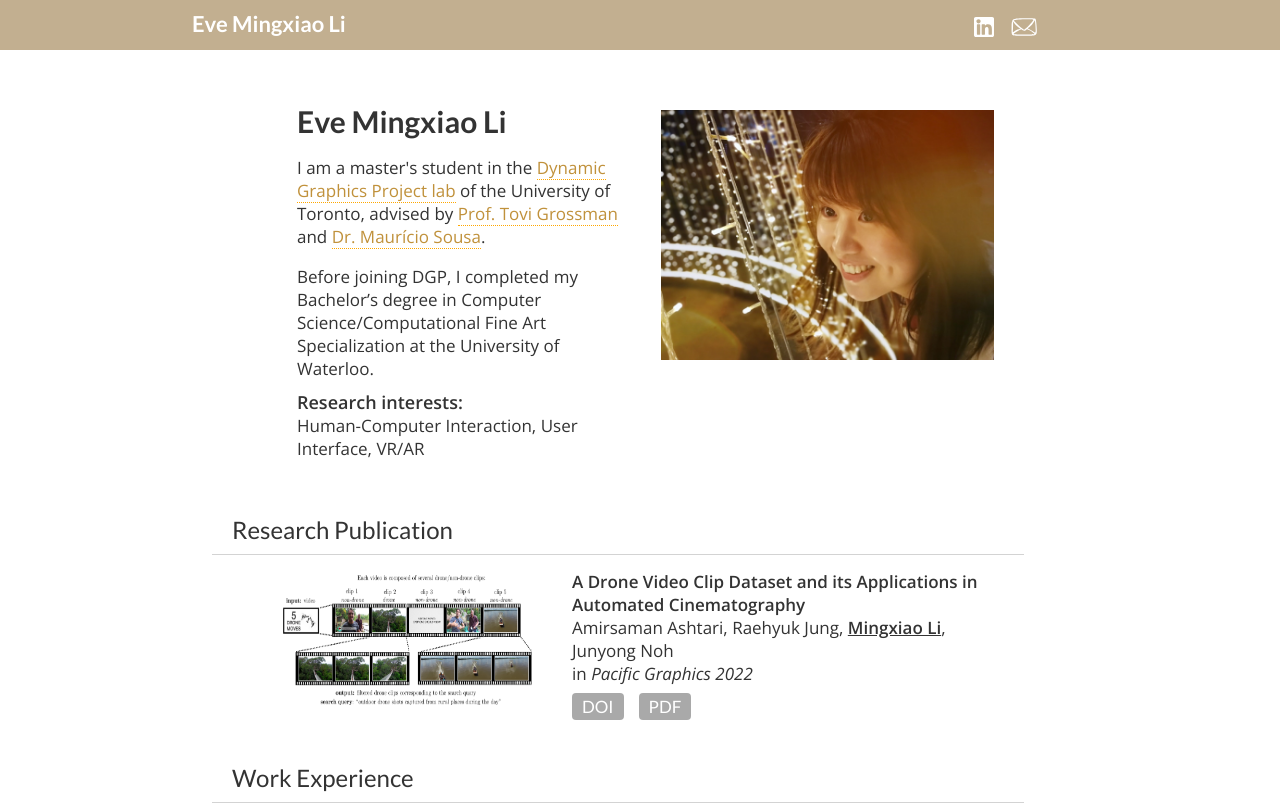
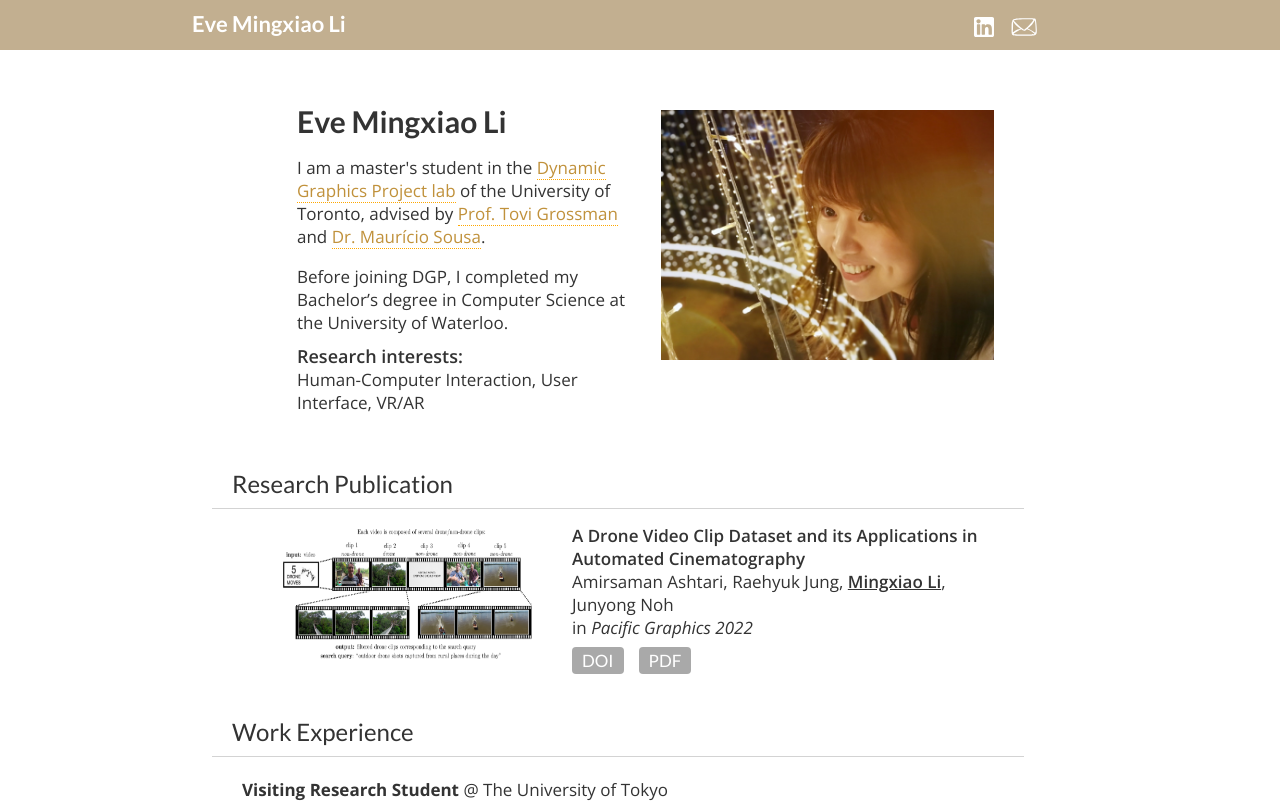
Before and after one commit to evelimx/evelimx.github.io, a React (Create React App) app: page / in a window 1280 px wide. Shown: the top 803 px of the page. Built offline with nearby package versions, Linux system fonts and the light colour scheme; some icons are missing.

Commit message:
update about

```diff
--- a/src/components/about/about.js
+++ b/src/components/about/about.js
@@ -9,7 +9,7 @@ const About = () => (
             </div>
             <div className="paragraph">
                 <p>I am a master's student in the <a href="https://www.dgp.toronto.edu/" target="_blank">Dynamic Graphics Project lab</a> of the University of Toronto, advised by <a href="https://www.tovigrossman.com/" target="_blank">Prof. Tovi Grossman</a> and <a href="https://mauriciosousa.github.io/" target="_blank">Dr. Maurício Sousa</a>.</p>
-                Before joining DGP, I completed my Bachelor’s degree in Computer Science/Computational Fine Art Specialization at the University of Waterloo.
+                Before joining DGP, I completed my Bachelor’s degree in Computer Science at the University of Waterloo.
             </div>
             <div className="paragraph">
                 <div className="semibold">
```
